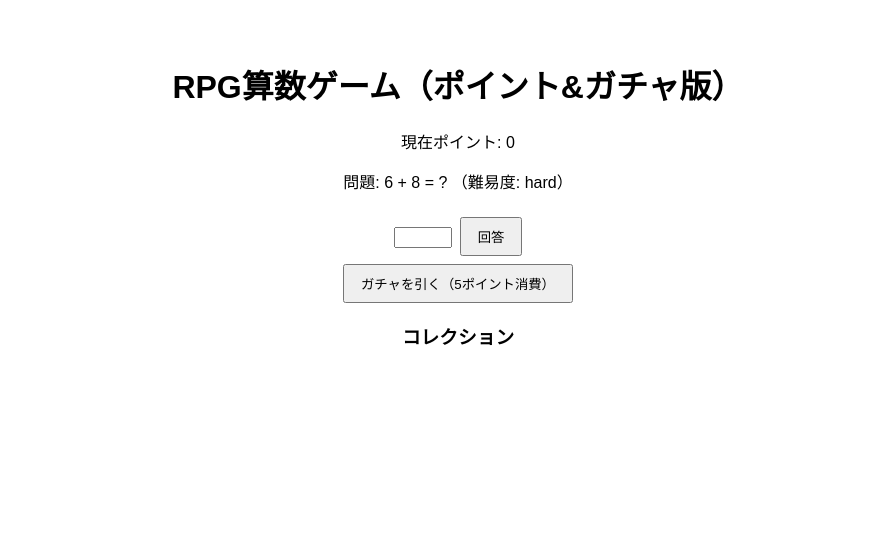
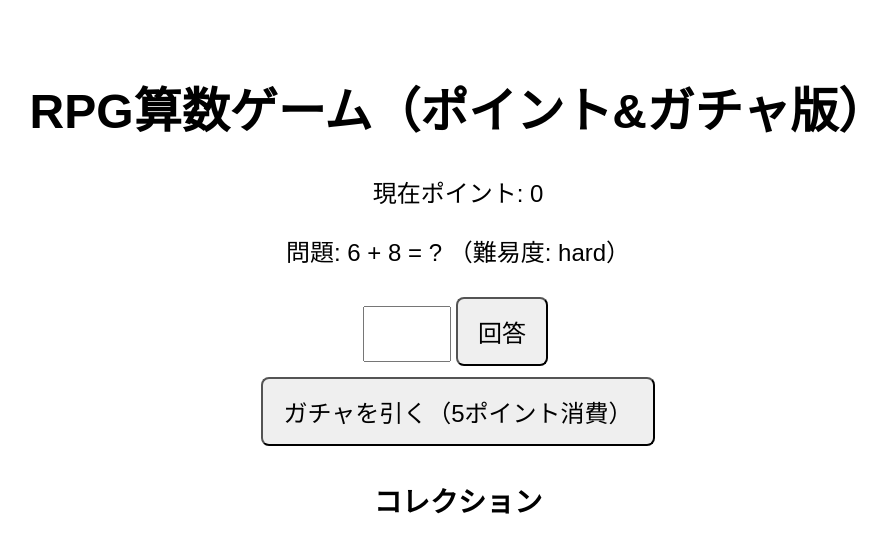
Before and after one commit to kotani6053/manaho0610, a React (Vite) app: page / in a window 1280 px wide. Shown: the top 552 px of the page, without its empty margins (182-1068 px from the left). Built offline with nearby package versions, Linux system fonts and the light colour scheme; the HTML template or start-up script is replaced by a standard one.

Commit message:
Update index.css

```diff
--- a/src/index.css
+++ b/src/index.css
@@ -2,26 +2,32 @@ body {
   font-family: sans-serif;
   text-align: center;
   padding: 2rem;
+  font-size: 24px;
 }
 
 input {
-  width: 50px;
-  margin-right: 0.5rem;
+  width: 80px;
+  height: 50px;
+  font-size: 24px;
+  text-align: center;
+  margin-bottom: 10px;
 }
 
 button {
-  padding: 0.5rem 1rem;
-  margin-top: 0.5rem;
+  font-size: 24px;
+  padding: 15px 20px;
+  margin: 5px;
+  border-radius: 8px;
 }
 
 .card {
   display: inline-block;
-  width: 80px;
-  height: 120px;
+  width: 100px;
+  height: 150px;
   margin: 5px;
   border: 2px solid #333;
   border-radius: 8px;
-  line-height: 120px;
+  line-height: 150px;
   font-weight: bold;
   color: white;
 }
@@ -29,3 +35,15 @@ button {
 .card.normal { background-color: gray; }
 .card.rare { background-color: blue; }
 .card.super { background-color: gold; }
+
+.calculator {
+  display: grid;
+  grid-template-columns: repeat(3, 80px);
+  justify-content: center;
+  margin: 10px 0;
+}
+
+.calculator button {
+  width: 80px;
+  height: 60px;
+}
```
